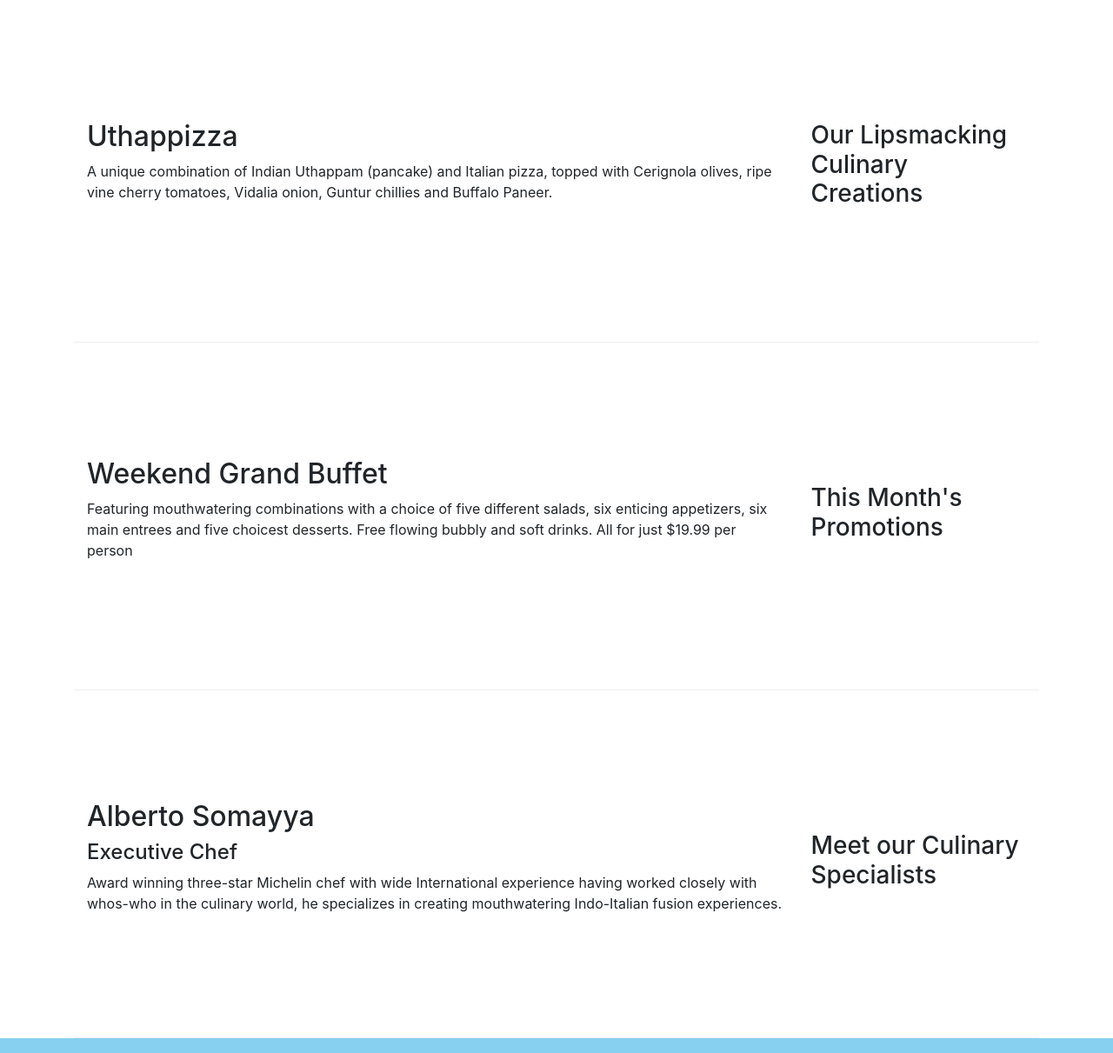
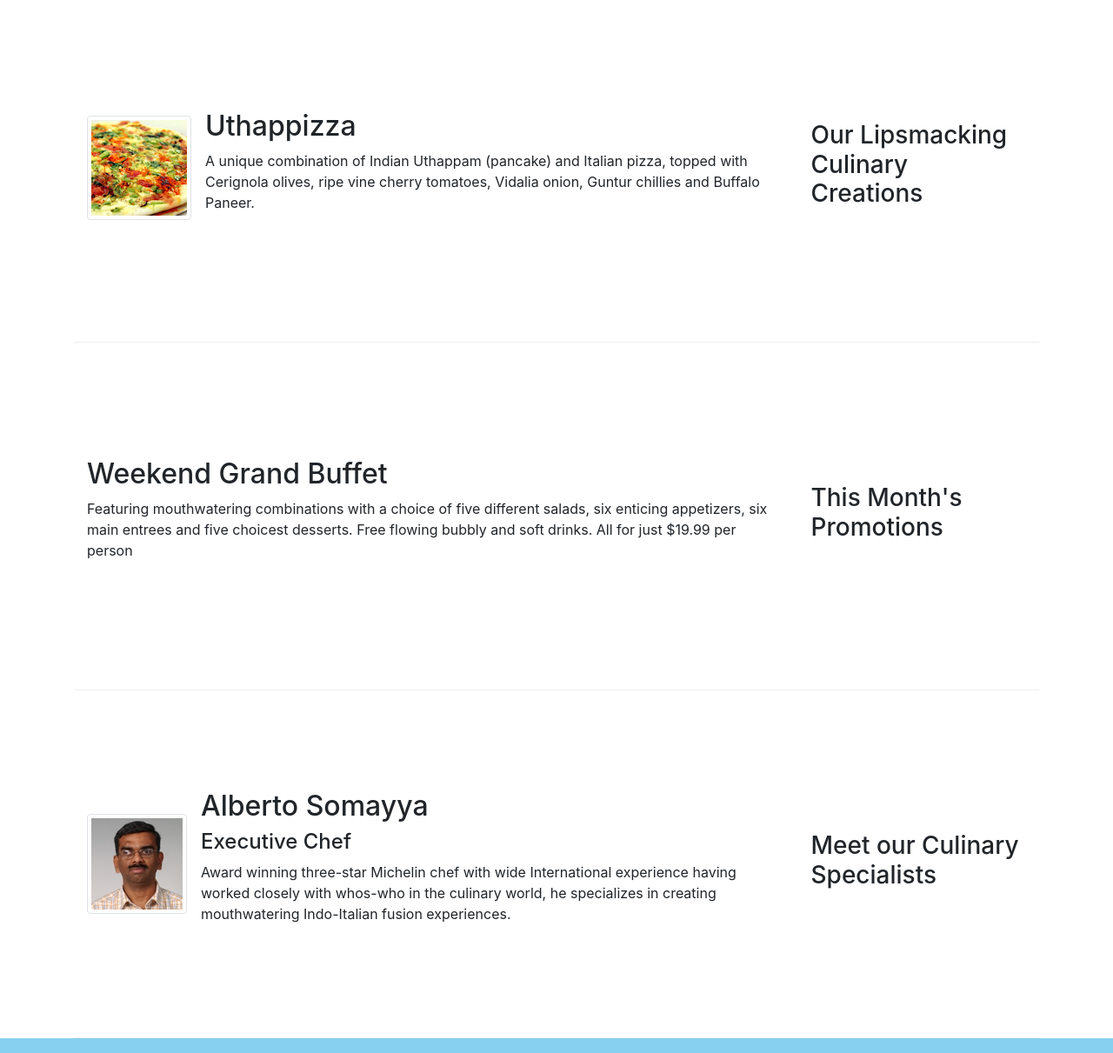
Before and after one commit to Z1linXu/Bootstrap4, a website: page index.html in a window 1280 px wide. Shown: the part 340-1551 px from the top of the page at 87% size. Drawn offline with nearby package versions, Linux system fonts and the light colour scheme.

Commit message:
images and media

```diff
--- a/index.html
+++ b/index.html
@@ -22,7 +22,7 @@
             <button class="navbar-toggler" type="button" data-toggle="collapse" data-target="#Navbar">
                 <span class="navbar-toggler-icon"></span>
             </button>
-            <a class="navbar-brand mr-auto" href="./index.html">Ristorante Con Fusion</a>
+            <a class="navbar-brand mr-auto" href="./index.html"><img src="img/logo.png" height="30" width="41"></a>
             <div class="collapse navbar-collapse" id="Navbar">
                 <ul class="navbar-nav mr-auto">
                     <li class="nav-item"><a class="nav-link" href="./index.html"><span class="fa fa-home">Home</a></span></li>
@@ -35,7 +35,7 @@
 
         </div>
     </nav>
-
+<!--------------------------------------------------------------------------------------------------->
     <header class="jumbotron">
         <div class="container">
             <div class="row row-header">
@@ -48,18 +48,29 @@
             </div>
         </div>
     </header>
-
+<!--------------------------------------------------------------------------------------------------->
     <div class="container">
         <div class="row row-content align-items-center"><!--row，align-items-center  是bootstrap的， row-content是自己css的-->
             <div class="col-12 col-sm-4 order-sm-last col-md-3">
                 <h3>Our Lipsmacking Culinary Creations</h3>
             </div>
             <div class="col col-sm order-sm-first col-md">
-                <h2>Uthappizza</h2>
-                <p>A unique combination of Indian Uthappam (pancake) and Italian pizza, topped with Cerignola olives, ripe vine cherry tomatoes, Vidalia onion, Guntur chillies and Buffalo Paneer.</p>
+                <div class="media"><!--pizza pics-->
+                    <img class="d-flex mr-3 img-thumbnail align-self-center"
+                    src="img/uthappizza.png" alt="unthappizza">
+                    <div class="media-body">
+                        <h2 class="mt-0">Uthappizza</h2>
+                        <p class="d-done d-sm-block">A unique combination of Indian Uthappam (pancake) and Italian pizza,
+                            topped with Cerignola olives, ripe vine cherry tomatoes, Vidalia onion,
+                            Guntur chillies and Buffalo Paneer.</p>
+                    </div>
+
+
+                </div>
+
             </div>
         </div>
-
+<!--------------------------------------------------------------------------------------------------->
 
         <div class="row row-content align-items-center">
             <div class="col-12 col-sm-4 order-sm-last  col-md-3">
@@ -70,19 +81,28 @@
                 <p>Featuring mouthwatering combinations with a choice of five different salads, six enticing appetizers, six main entrees and five choicest desserts. Free flowing bubbly and soft drinks. All for just $19.99 per person </p>
             </div>
         </div>
-
+<!--------------------------------------------------------------------------------------------------->
         <div class="row row-content align-items-center">
             <div class="col-12 col-sm-4 order-sm-last  col-md-3">
                 <h3>Meet our Culinary Specialists</h3>
             </div>
             <div class="col col-sm order-sm-first col-md">
-                <h2>Alberto Somayya</h2>
-                <h4>Executive Chef</h4>
-                <p>Award winning three-star Michelin chef with wide International experience having worked closely with whos-who in the culinary world, he specializes in creating mouthwatering Indo-Italian fusion experiences. </p>
+                <div class="media">
+                    <img class="d-flex mr-3 img-thumbnail align-self-center"
+                         src="img/alberto.png" alt="alberto">
+
+                         <div class="media-body">
+                            <h2 class="mt-0">Alberto Somayya</h2>
+                            <h4 class="mt-0">Executive Chef</h4>
+                            <p class="d-done d-sm-block">Award winning three-star Michelin chef with wide International experience having
+                                 worked closely with whos-who in the culinary world, he specializes in creating
+                                 mouthwatering Indo-Italian fusion experiences. </p>
+                        </div>
+                </div>
             </div>
         </div>
     </div>
-
+<!--------------------------------------------------------------------------------------------------->
     <footer class="footer">
         <div class="container">
             <div class="row">
```
Also changed, not shown: aboutus.html (+4 -2 lines), contactus.html (+16 -4 lines), img/alberto.png (added), img/buffet.png (added), img/dog.jpeg (added), img/logo.png (added), img/uthappizza.png (added), 2 other files.
